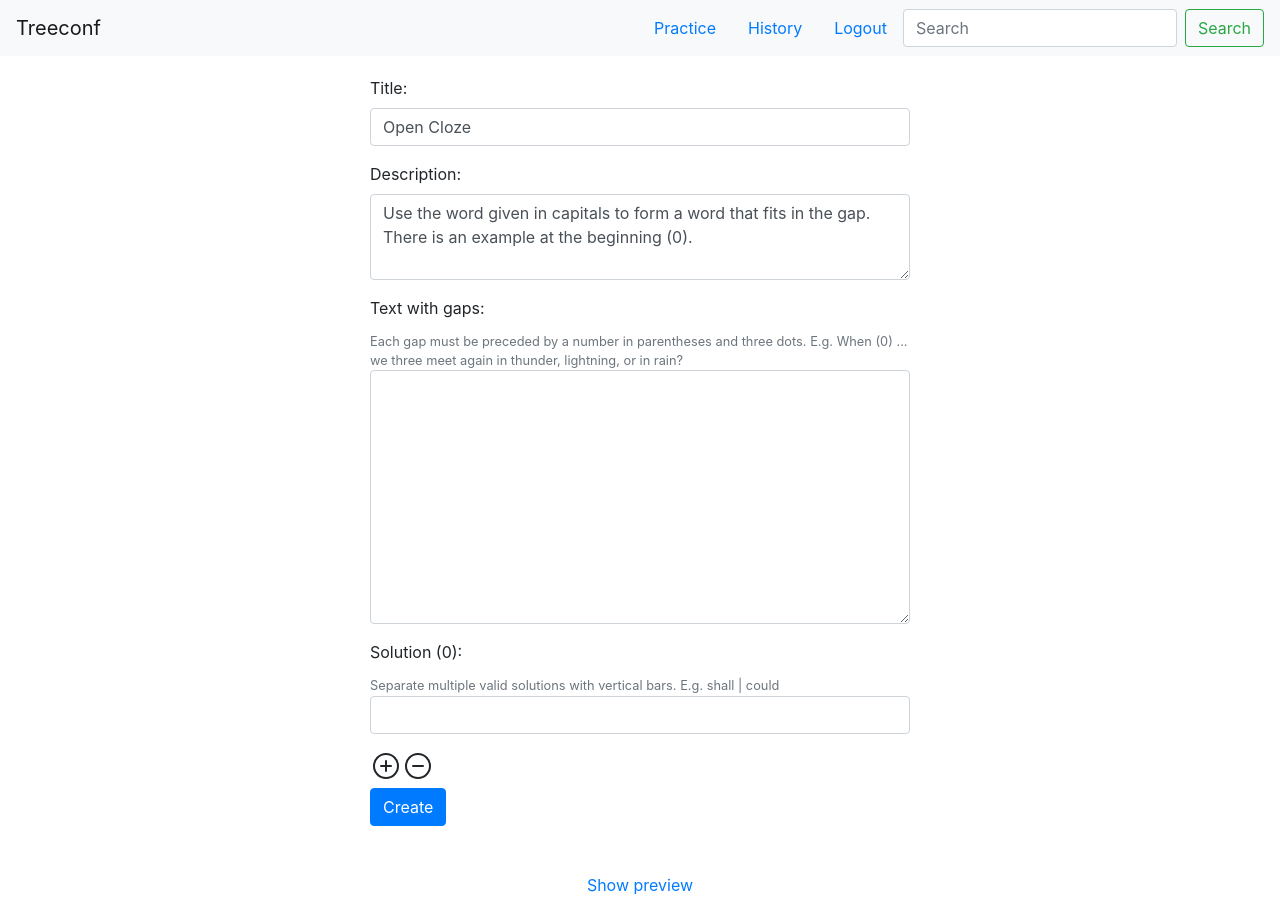
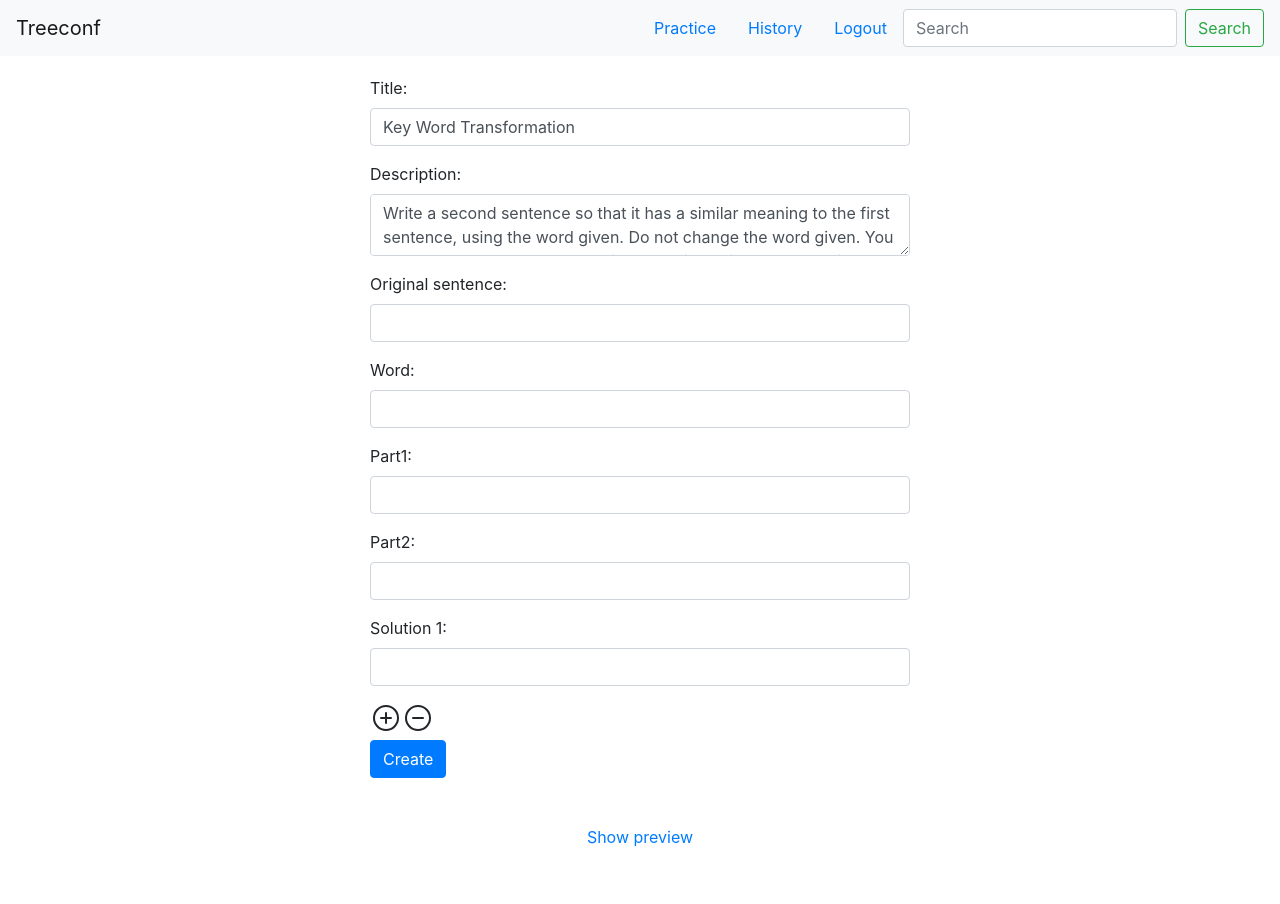
Before and after one commit to mekarpeles/notesclub, a React (Create React App) app in the folder front/: page /exercises/new/key-word-transformation in a window 1280 px wide. After the commit the page ends 856 px from the top, so only its background shows below. Built offline with nearby package versions, Linux system fonts and the light colour scheme; sample sign-in values are in the browser's storage.

Commit message:
all create links in menus

```diff
--- a/front/src/App.tsx
+++ b/front/src/App.tsx
@@ -148,8 +148,11 @@ class App extends React.Component<AppProps, AppState> {
 
           </div>
           <Switch>
-            <Route path="/exercises/new">
+            <Route path="/exercises/new/open-cloze">
               {user ? <OpenClozeCreator createExercise={this.createExercise} updateAlert={this.updateAlert} /> : <Redirect to="/" push />}
+            </Route>
+            <Route path="/exercises/new/key-word-transformation">
+              {user ? <KeyWordTransformationCreator createExercise={this.createExercise} updateAlert={this.updateAlert} /> : <Redirect to="/" push />}
             </Route>
             <Route path="/lists/new">
               {user ? <OpenClozeCreator createExercise={this.createExercise} updateAlert={this.updateAlert} /> : <Redirect to="/" push />}
@@ -173,8 +176,6 @@ class App extends React.Component<AppProps, AppState> {
         </Router>
         {/* <OpenCloze text={text3} solutions={solutions3} title={title3} description={description3} /> */}
         {/* <KeyWordTransformationExercise title={data1b["title"]} description={data1b["description"]} word={data1b["word"]} part1={data1b["part1"]} part2={data1b["part2"]} solutions={data1b["solutions"]} originalSentence = {data1b["originalSentence"]}/> */}
-
-        {/* {user ? <KeyWordTransformationCreator createExercise={this.createExercise} updateAlert={this.updateAlert}/> : <></>} */}
         {/* <MultipleChoiceClozeExercise title={title2} text={text2} options={options2} description={description2} solutions={solutions2}/> */}
       </div>
     );
--- a/front/src/Header.tsx
+++ b/front/src/Header.tsx
@@ -70,7 +70,8 @@ class Header extends React.Component<HeaderProps, HeaderState> {
           <Nav.Link href="/class">Class</Nav.Link>
           <Nav.Link href="/exercises">Exercises</Nav.Link>
           <NavDropdown title="Create" id="basic-nav-dropdown">
-            <NavDropdown.Item href="/exercises/new">Exercise</NavDropdown.Item>
+            <NavDropdown.Item href="/exercises/new/key-word-transformation">Key Word Transformation Exercise</NavDropdown.Item>
+            <NavDropdown.Item href="/exercises/new/open-cloze">Open Cloze Exercise</NavDropdown.Item>
             <NavDropdown.Item href="/lists/new">List</NavDropdown.Item>
           </NavDropdown>
           <Nav.Link href="/history">History</Nav.Link>
--- a/front/src/KeyWordTransformationExercise.tsx
+++ b/front/src/KeyWordTransformationExercise.tsx
@@ -67,7 +67,7 @@ class KeyWordTransformationExercise extends React.Component<IProps, IState> {
     return (
       <div className="exercise container">
         <div className="row">
-          <div className="col-lg-3"></div>
+          <div className="col-lg-1"></div>
           <div className="col-lg-6">
             <div>
               <p><b>{title}</b></p>
@@ -94,7 +94,7 @@ class KeyWordTransformationExercise extends React.Component<IProps, IState> {
               </div>
             </div>
           </div>
-          <div className="col-lg-3"></div>
+          <div className="col-lg-5"></div>
         </div>
       </div>
     );
--- a/front/src/OpenCloze.tsx
+++ b/front/src/OpenCloze.tsx
@@ -22,7 +22,7 @@ class OpenCloze extends React.Component<IProps, IState> {
     const { text, solutions }= this.props
     const content = text.split(/\(\d+\)\ \.+/)
     const gaps = Array(content.length - 1).fill("")
-    gaps[0] = solutions[0].join("/")
+    gaps[0] = solutions[0][0] // We display the first possible solution of the gap 0.
     this.state = {
       content: content,
       gaps: gaps,
@@ -68,7 +68,7 @@ class OpenCloze extends React.Component<IProps, IState> {
     const { content, gaps, solve, rightOrWrong, error } = this.state
     const { solutions, description, title } = this.props
     const content_length = content.length
-    const all_solutions = solutions.map((solution, index) => solution.join("/"))
+    const all_solutions = solutions.map((solution, index) => solution.join(" | "))
 
     return(
       <div className="exercise container">
```
